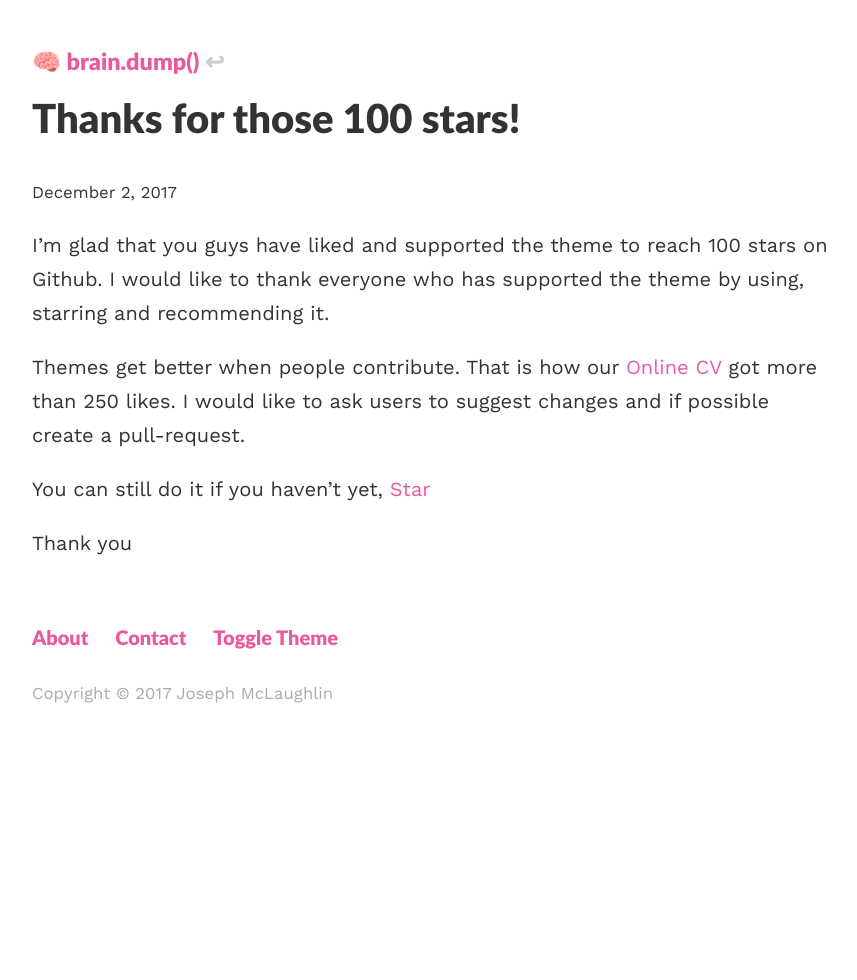
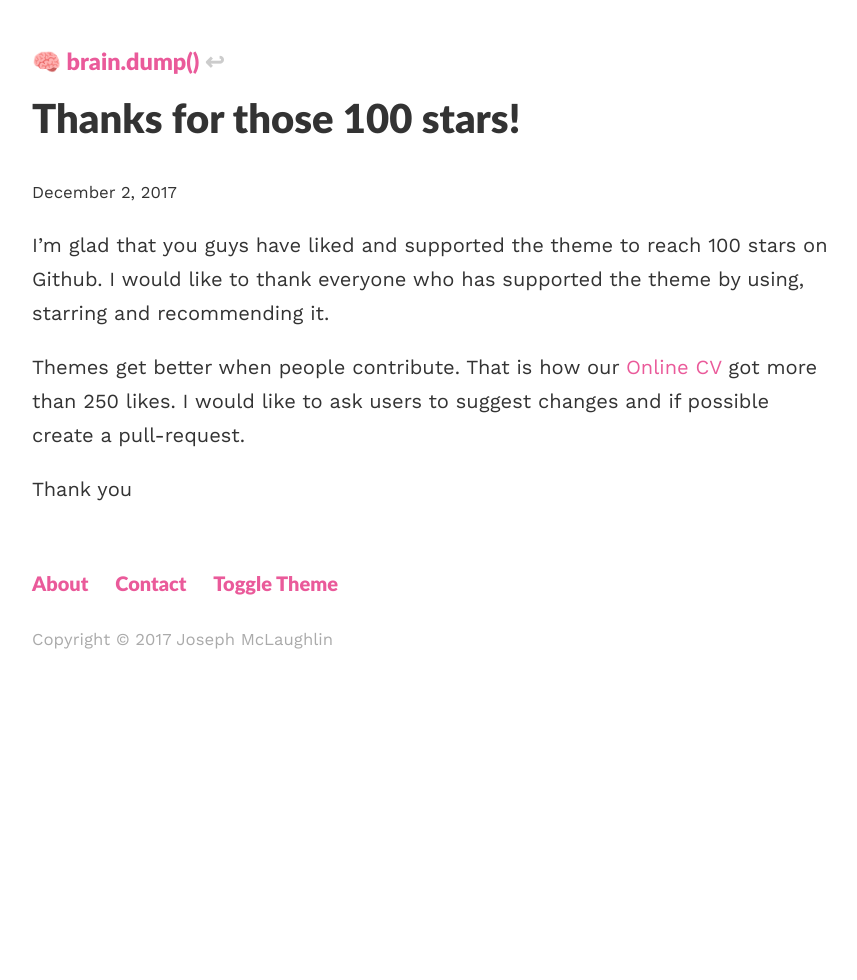
Before and after one commit to mclaughj/mclaughj.github.io, a Jekyll site: the page built from _posts/2017-12-02-thank-you.md, in a window 1280 px wide. Shown: the whole page, without its empty margins (208-1065 px from the left). Built offline with Jekyll 4.4.1, drawn with Linux system fonts in a browser that asks for light colours.

Commit message:
Remove iframe to star repo

```diff
--- a/_posts/2017-12-02-thank-you.md
+++ b/_posts/2017-12-02-thank-you.md
@@ -7,7 +7,4 @@ I'm glad that you guys have liked and supported the theme to reach 100 stars on
 
 Themes get better when people contribute. That is how our [Online CV](https://github.com/sharu725/online-cv){: target="_blank"} got more than 250 likes. I would like to ask users to suggest changes and if possible create a pull-request.
 
-You can still do it if you haven't yet, <a class="github-button" href="https://github.com/sharu725/hagura" data-style="mega" data-count-href="/sharu725/hagura/stargazers" data-count-api="/repos/sharu725/hagura#stargazers_count" data-count-aria-label="# stargazers on GitHub" aria-label="Star sharu725/hagura on GitHub">Star</a>
-<script async defer src="https://buttons.github.io/buttons.js"></script>
-
 Thank you
```
